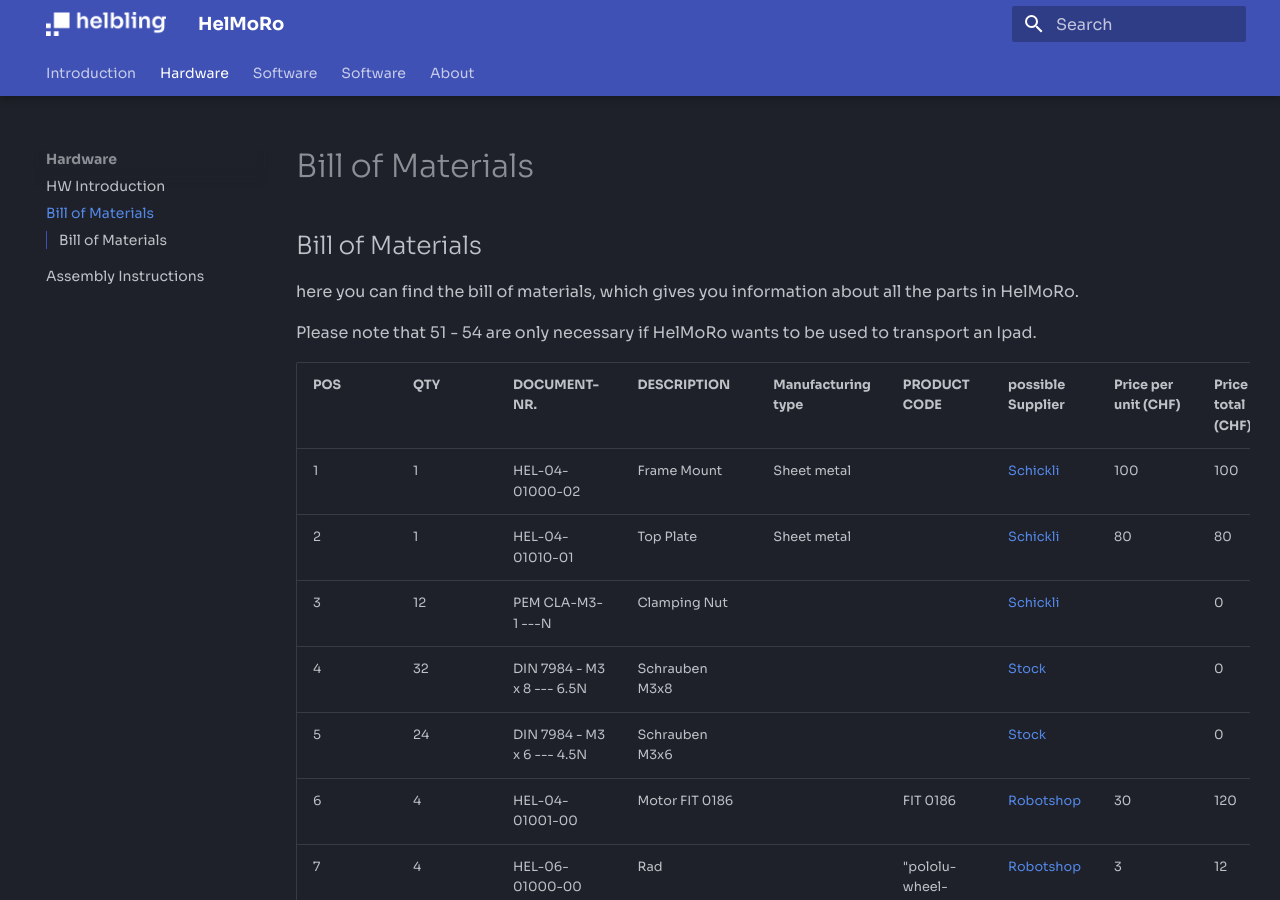
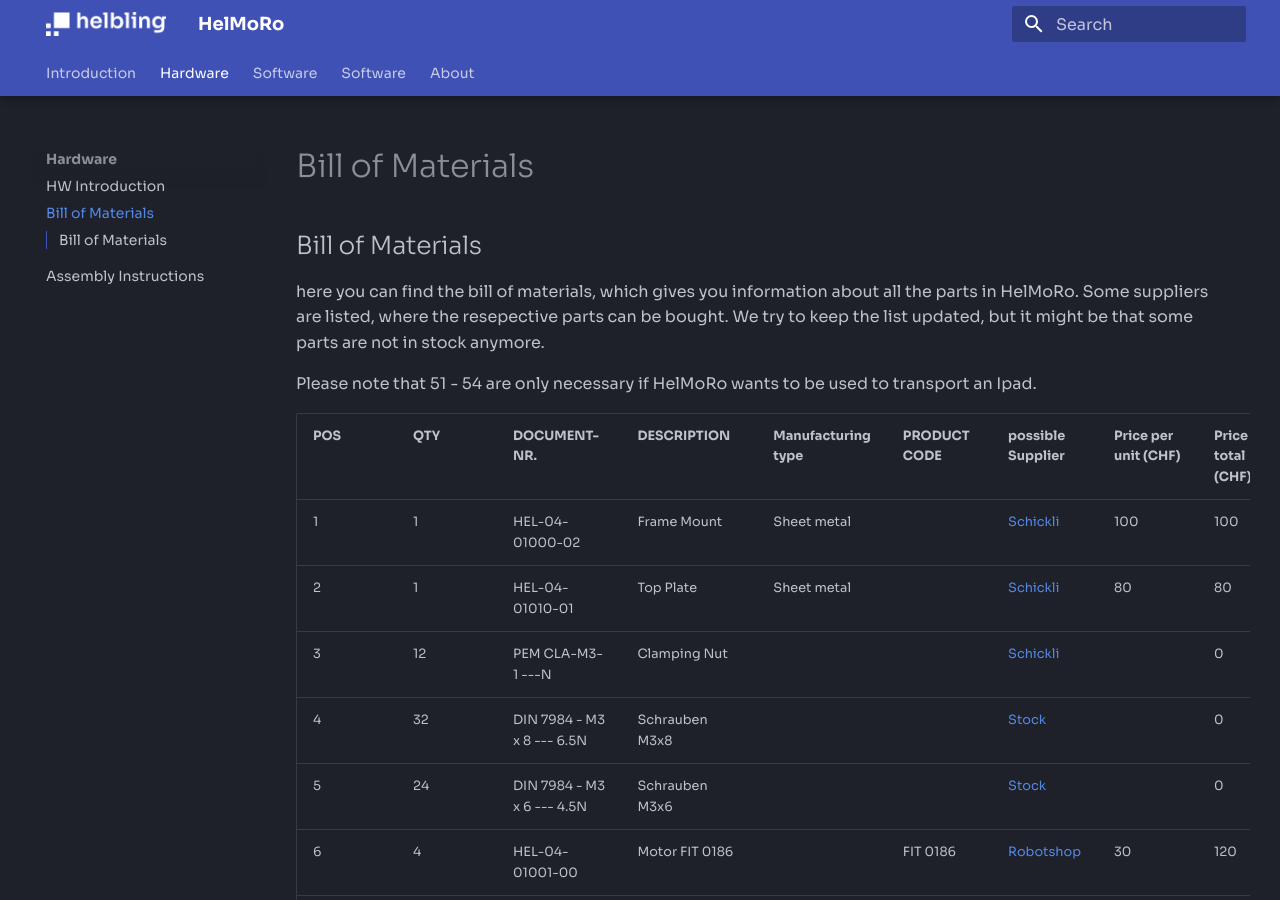
Before and after one commit to Helbling-Technik/HelMoRo, an MkDocs documentation site: the page built from docs/hardware/bill_of_materials.md, in a window 1280 px wide and 900 px high. Built offline with MkDocs 1.6.1 and Material for MkDocs 9.7.7, drawn with Linux system fonts in a browser that asks for light colours.

Commit message:
Update bill_of_materials.md

```diff
--- a/docs/hardware/bill_of_materials.md
+++ b/docs/hardware/bill_of_materials.md
@@ -1,6 +1,6 @@
 ## Bill of Materials
 
-here you can find the bill of materials, which gives you information about all the parts in HelMoRo.
+here you can find the bill of materials, which gives you information about all the parts in HelMoRo. Some suppliers are listed, where the resepective parts can be bought. We try to keep the list updated, but it might be that some parts are not in stock anymore.
 
 Please note that 51 - 54 are only necessary if HelMoRo wants to be used to transport an Ipad.
 
```
